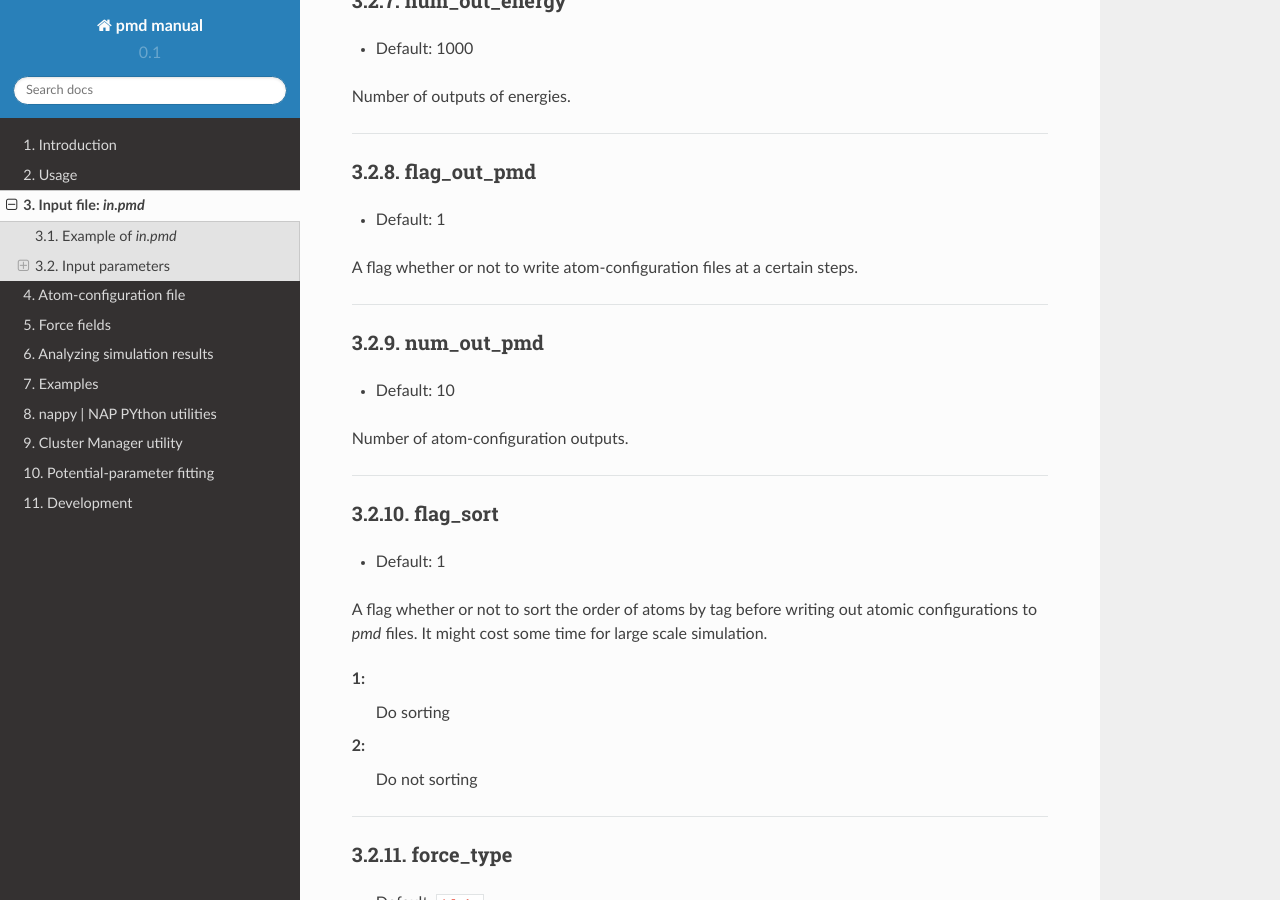
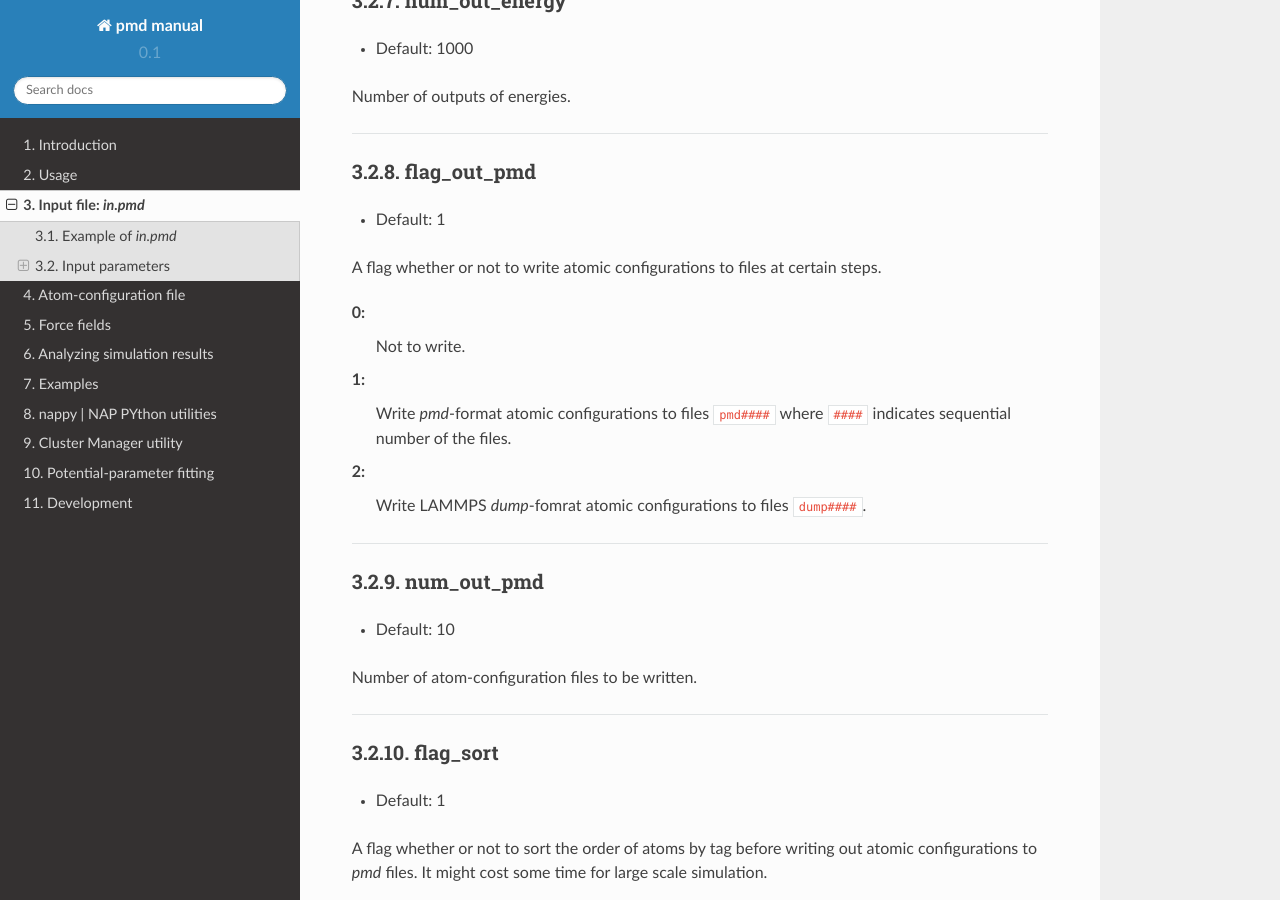
Before and after one commit to ryokbys/nap, a Sphinx documentation site: the page built from doc/in-pmd.rst, in a window 1280 px wide and 900 px high, scrolled down 3481 px. Built offline with Sphinx 7.4.7 and the Read the Docs theme 2.0.0, drawn with Linux system fonts in a browser that asks for light colours; formulas are drawn with MathJax 3.

Commit message:
a minor bug fixed.

```diff
--- a/doc/in-pmd.rst
+++ b/doc/in-pmd.rst
@@ -210,8 +210,16 @@ flag_out_pmd
 
 * Default: 1
 
-A flag whether or not to write atom-configuration files at a certain steps.
+A flag whether or not to write atomic configurations to files at certain steps.
 
+0:
+  Not to write.
+
+1:
+  Write *pmd*-format atomic configurations to files ``pmd####`` where ``####`` indicates sequential number of the files.
+
+2:
+  Write LAMMPS *dump*-fomrat atomic configurations to files ``dump####``.
 
 ------------------------
 
@@ -222,7 +230,7 @@ num_out_pmd
 
 * Default: 10
 
-Number of atom-configuration outputs.
+Number of atom-configuration files to be written.
 
 
 ------------------------
```
Also changed, not shown: 1 other file.
